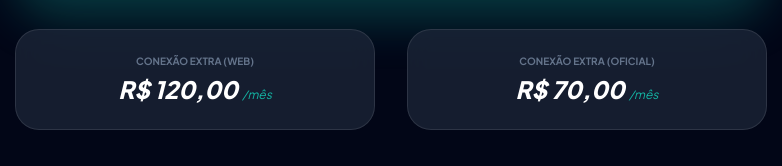
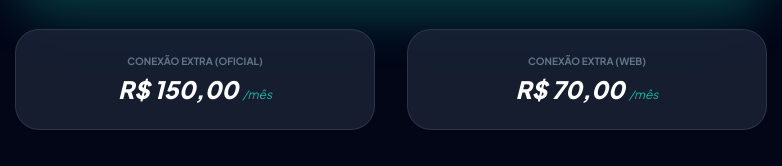
Before and after one commit to ViFigueiredo/WhatsUpLeads_Portfolio, a plain HTML site: page index.html in a window 1280 px wide. Shown: the part 3214-3380 px from the top of the page, 249-1031 px from the left. Drawn offline with nearby package versions, Linux system fonts and the light colour scheme.

Commit message:
feat(pricing): update connection plan pricing and labels
- Swap pricing labels between Conexão Extra (Web) and Conexão Extra (Oficial)
- Update Conexão Extra (Oficial) price from R$ 120,00 to R$ 150,00 per month
- Update Conexão Extra (Web) price from R$ 70,00 to maintain consistency
- Reorder pricing cards to reflect correct plan hierarchy

```diff
--- a/index.html
+++ b/index.html
@@ -327,11 +327,11 @@
 
             <div class="mt-8 grid grid-cols-1 md:grid-cols-2 gap-8">
                 <div class="glass-card p-6 text-center">
-                    <p class="text-slate-500 text-[10px] font-bold uppercase mb-1">Conexão Extra (Web)</p>
-                    <p class="text-2xl font-black text-white italic">R$ 120,00 <span class="text-xs font-normal text-teal-500">/mês</span></p>
+                    <p class="text-slate-500 text-[10px] font-bold uppercase mb-1">Conexão Extra (Oficial)</p>
+                    <p class="text-2xl font-black text-white italic">R$ 150,00 <span class="text-xs font-normal text-teal-500">/mês</span></p>
                 </div>
                 <div class="glass-card p-6 text-center">
-                    <p class="text-slate-500 text-[10px] font-bold uppercase mb-1">Conexão Extra (Oficial)</p>
+                    <p class="text-slate-500 text-[10px] font-bold uppercase mb-1">Conexão Extra (Web)</p>
                     <p class="text-2xl font-black text-white italic">R$ 70,00 <span class="text-xs font-normal text-teal-500">/mês</span></p>
                 </div>
             </div>
```
